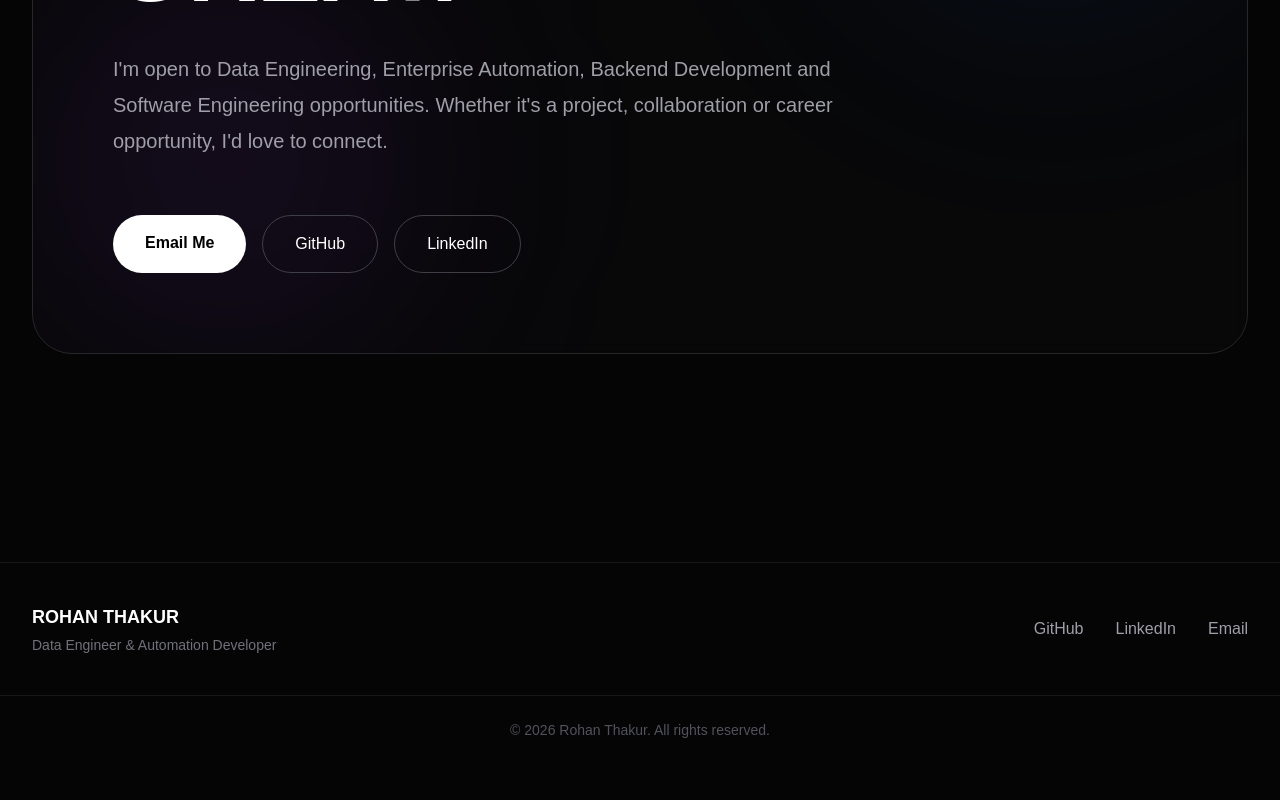
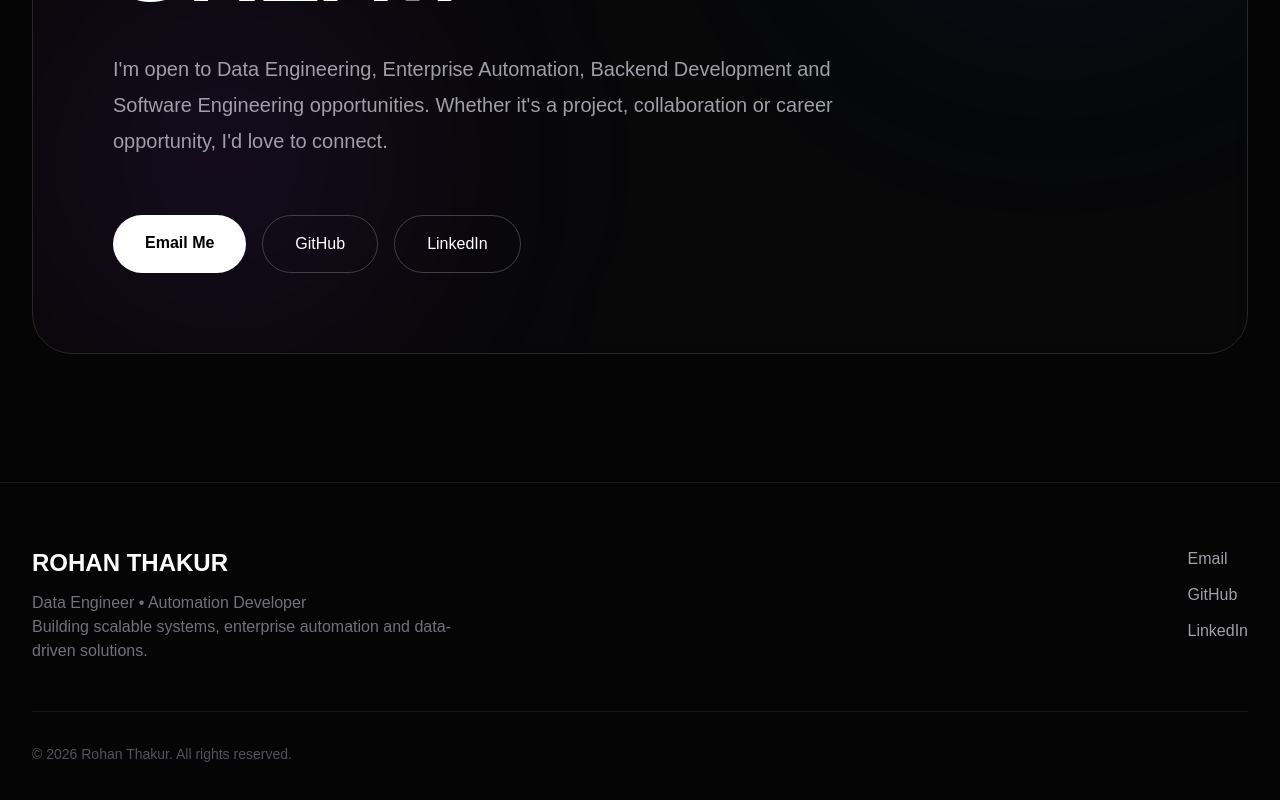
Before and after one commit to RohanThakur1927/rohan-portfolio, a Next.js app: page / in a window 1280 px wide. Shown: the part 7169-7969 px from the top of the page. Before the commit the page ends 7933 px from the top, so only its background shows below. Built offline with nearby package versions, Linux system fonts and the light colour scheme.

Commit message:
Added professional footer

```diff
--- a/app/components/Footer.tsx
+++ b/app/components/Footer.tsx
@@ -1,25 +1,35 @@
 export default function Footer() {
   return (
-    <footer className="border-t border-zinc-900 mt-20">
+    <footer className="max-w-7xl mx-auto px-8 py-16 border-t border-zinc-900">
 
-      <div className="max-w-7xl mx-auto px-8 py-10 flex flex-col md:flex-row justify-between items-center gap-4">
+      <div className="flex flex-col md:flex-row justify-between gap-10">
 
         <div>
-          <h3 className="font-semibold text-lg">
+          <h3 className="text-2xl font-bold">
             ROHAN THAKUR
           </h3>
 
-          <p className="text-zinc-500 text-sm mt-1">
-            Data Engineer & Automation Developer
+          <p className="text-zinc-500 mt-3 max-w-md">
+            Data Engineer • Automation Developer
+            <br />
+            Building scalable systems, enterprise automation
+            and data-driven solutions.
           </p>
         </div>
 
-        <div className="flex gap-8 text-zinc-400">
+        <div className="flex flex-col gap-3">
+
+          <a
+            href="mailto:rohanthakur2332@gmail.com"
+            className="text-zinc-400 hover:text-white transition"
+          >
+            Email
+          </a>
 
           <a
             href="https://github.com/RohanThakur1927"
             target="_blank"
-            className="hover:text-white transition"
+            className="text-zinc-400 hover:text-white transition"
           >
             GitHub
           </a>
@@ -27,31 +37,20 @@ export default function Footer() {
           <a
             href="https://www.linkedin.com/in/roha-nthakur/"
             target="_blank"
-            className="hover:text-white transition"
+            className="text-zinc-400 hover:text-white transition"
           >
             LinkedIn
-          </a>
-
-          <a
-            href="mailto:rohanthakur2332@gmail.com"
-            className="hover:text-white transition"
-          >
-            Email
           </a>
 
         </div>
 
       </div>
 
-      <div className="border-t border-zinc-900">
+      <div className="mt-12 pt-8 border-t border-zinc-900">
 
-        <div className="max-w-7xl mx-auto px-8 py-6">
-
-          <p className="text-zinc-600 text-sm text-center">
-            © 2026 Rohan Thakur. All rights reserved.
-          </p>
-
-        </div>
+        <p className="text-zinc-600 text-sm">
+          © 2026 Rohan Thakur. All rights reserved.
+        </p>
 
       </div>
 
```
